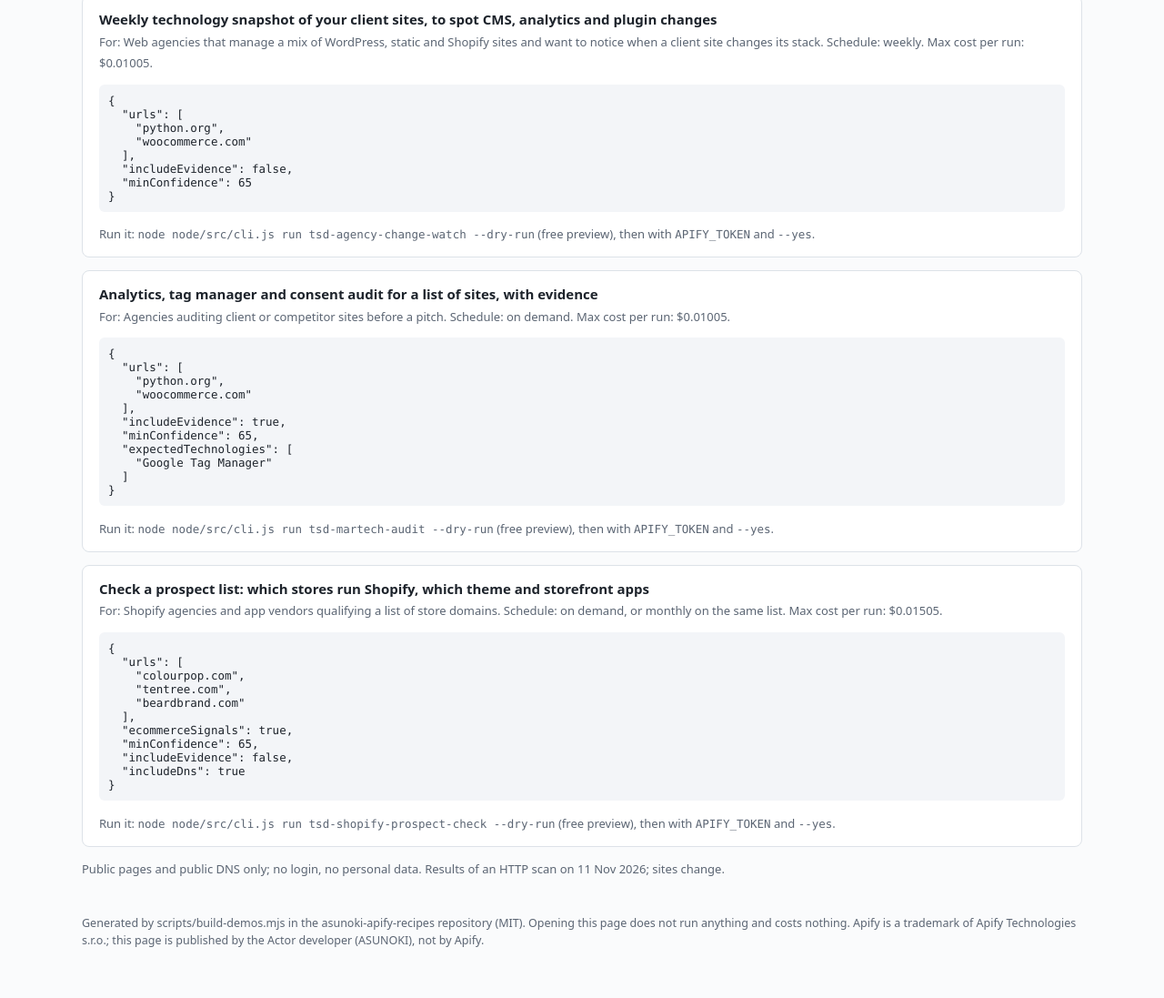
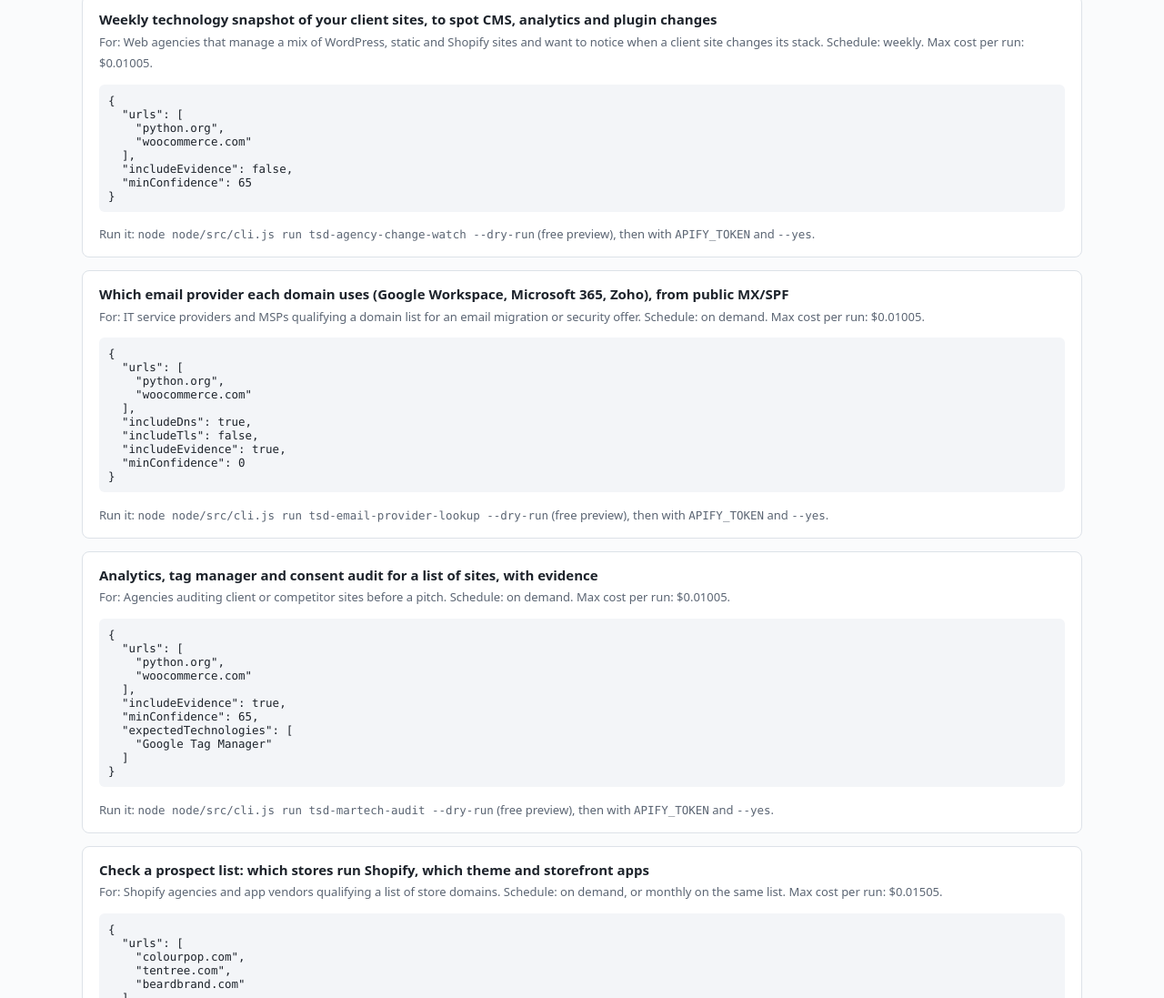
Before and after one commit to asunokio-official/apify-recipes, a plain HTML site: page demo/tech-stack-detector/index.html in a window 1280 px wide. Shown: the part 1314-2411 px from the top of the page at 91% size. Drawn offline with Linux system fonts and the light colour scheme.

Commit message:
Recipes: tsd-email-provider-lookup preset (Google Workspace / Microsoft 365 / Zoho from public MX and SPF)
For IT service providers qualifying a domain list for an email migration or
security offer. Uses the existing emailInfrastructure column; demo page regenerated.

Co-Authored-By: Claude Opus 5.5 <noreply@anthropic.com>
Claude-Session: https://claude.ai/code/session_01NyPk1pv12kSAbCdXBuo4CE

```diff
--- a/demo/tech-stack-detector/index.html
+++ b/demo/tech-stack-detector/index.html
@@ -48,6 +48,17 @@ footer{margin-top:40px;font-size:12.5px;color:#5b6573}</style>
   &quot;includeEvidence&quot;: false,
   &quot;minConfidence&quot;: 65
 }</pre><span class="note">Run it: <code>node node/src/cli.js run tsd-agency-change-watch --dry-run</code> (free preview), then with <code>APIFY_TOKEN</code> and <code>--yes</code>.</span></div>
+<div class="box"><b>Which email provider each domain uses (Google Workspace, Microsoft 365, Zoho), from public MX/SPF</b><br><span class="note">For: IT service providers and MSPs qualifying a domain list for an email migration or security offer. Schedule: on demand. Max cost per run: $0.01005.</span>
+<pre>{
+  &quot;urls&quot;: [
+    &quot;python.org&quot;,
+    &quot;woocommerce.com&quot;
+  ],
+  &quot;includeDns&quot;: true,
+  &quot;includeTls&quot;: false,
+  &quot;includeEvidence&quot;: true,
+  &quot;minConfidence&quot;: 0
+}</pre><span class="note">Run it: <code>node node/src/cli.js run tsd-email-provider-lookup --dry-run</code> (free preview), then with <code>APIFY_TOKEN</code> and <code>--yes</code>.</span></div>
 <div class="box"><b>Analytics, tag manager and consent audit for a list of sites, with evidence</b><br><span class="note">For: Agencies auditing client or competitor sites before a pitch. Schedule: on demand. Max cost per run: $0.01005.</span>
 <pre>{
   &quot;urls&quot;: [
```
Also changed, not shown: presets/tsd-email-provider-lookup.json (added, +18 -0 lines), README.md.
